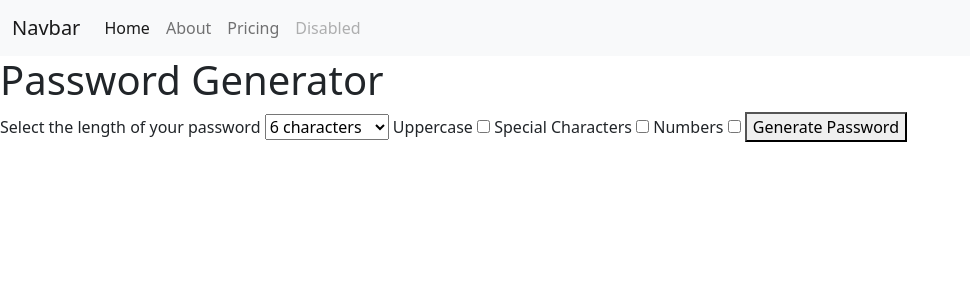
After one commit to skinhead12/python-practice, a Django app: page / in a window 1280 px wide. The commit adds this page. Shown: the top 300 px of the page, without its empty margins (0-970 px from the left). Run offline with Django 4.2, Linux system fonts and the light colour scheme.

Commit message:
:truck: create folders and move files, add navbar and bootstrap

```diff
--- a/generator/partials/_navbar.html
+++ /dev/null
@@ -1 +0,0 @@
-<h1>navbar {% block content %}</h1>
--- a/generator/templates/home.html
+++ b/generator/templates/generator/home.html
@@ -1,4 +1,4 @@
-{% extends 'layout.html' %}
+{% extends 'generator/layout.html' %}
 {% block content %}
 
 <form action="{% url 'password' %}">
--- a/generator/templates/layout.html
+++ b/generator/templates/generator/layout.html
@@ -8,9 +8,7 @@
     <link href="https://cdn.jsdelivr.net/npm/bootstrap@5.1.3/dist/css/bootstrap.min.css" rel="stylesheet" integrity="sha384-1BmE4kWBq78iYhFldvKuhfTAU6auU8tT94WrHftjDbrCEXSU1oBoqyl2QvZ6jIW3" crossorigin="anonymous">
 </head>
 <body>
-
-    {% include '_navbar.html' %}
-
+    {% include 'generator/partials/_navbar.html' %}
 
     {% block content %}
     {% endblock %}
--- /dev/null
+++ b/generator/templates/generator/partials/_navbar.html
@@ -0,0 +1,16 @@
+<nav class="navbar navbar-expand-lg navbar-light bg-light">
+    <div class="container-fluid">
+      <a class="navbar-brand" href="#">Navbar</a>
+      <button class="navbar-toggler" type="button" data-bs-toggle="collapse" data-bs-target="#navbarNavAltMarkup" aria-controls="navbarNavAltMarkup" aria-expanded="false" aria-label="Toggle navigation">
+        <span class="navbar-toggler-icon"></span>
+      </button>
+      <div class="collapse navbar-collapse" id="navbarNavAltMarkup">
+        <div class="navbar-nav">
+          <a class="nav-link active" aria-current="page" href=''>Home</a>
+          <a class="nav-link" href="#">About</a>
+          <a class="nav-link" href="#">Pricing</a>
+          <a class="nav-link disabled">Disabled</a>
+        </div>
+      </div>
+    </div>
+  </nav>
--- a/generator/templates/password.html
+++ b/generator/templates/generator/password.html
@@ -1,4 +1,4 @@
-{% extends 'layout.html' %}
+{% extends 'generator/layout.html' %}
 {% block content %}
 
 <h1>Password</h1>
--- a/generator/views.py
+++ b/generator/views.py
@@ -2,13 +2,12 @@ from django.shortcuts import render
 import random
 
 def home(request):
-    return render (request, 'home.html')
+    return render (request, 'generator/home.html')
 
 def about(request):
-    return render (request, 'about.html')
+    return render (request, 'generator/about.html')
 
-def navbar(request):
-    return render (request, '_navbar.html')
+
 
 def password(request):
     characters = list('abcdefghijklmnopqrstuvwxyz')
@@ -29,4 +28,4 @@ def password(request):
         generated_password += random.choice(characters)
 
 
-    return render (request, 'password.html', {'password':generated_password})
+    return render (request, 'generator/password.html', {'password':generated_password})
```
Also changed, not shown: generator/templates/generator/about.html (renamed from generator/templates/about.html).
